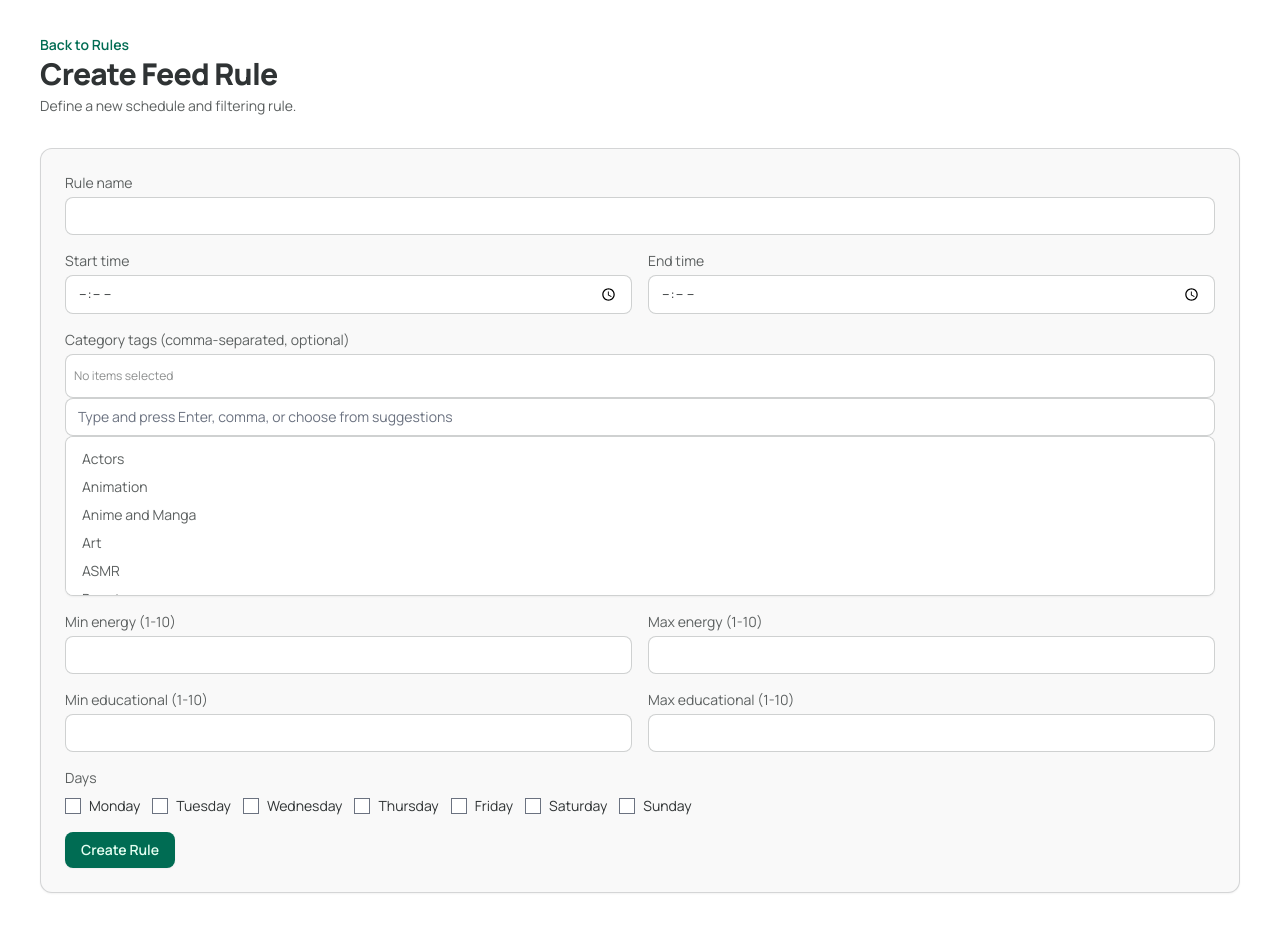
After one commit to Jennawinx/youtube-refined, a Django app: page /feed-rules/create/ in a window 1280 px wide. The commit adds this page. Run offline with Django 4.2, Linux system fonts and the light colour scheme; parts of the project's set-up code (start-up, migrations or seed data) failed here and were passed over; some libraries are stand-ins or nearby versions.

Commit message:
add functionality to update the rules

```diff
--- a/feed/urls.py
+++ b/feed/urls.py
@@ -1,11 +1,21 @@
 from django.urls import path
 
-from .views import feed_rules, home, home_more_html, subscriptions, subscriptions_create
+from .views import (
+    feed_rules,
+    feed_rules_create,
+    feed_rules_modify,
+    home,
+    home_more_html,
+    subscriptions,
+    subscriptions_create,
+)
 
 urlpatterns = [
     path('', home, name='home'),
     path('fragments/videos/', home_more_html, name='home_more_html'),
     path('feed-rules/', feed_rules, name='feed_rules'),
+    path('feed-rules/create/', feed_rules_create, name='feed_rules_create'),
+    path('feed-rules/<int:rule_id>/modify/', feed_rules_modify, name='feed_rules_modify'),
     path('subscriptions/', subscriptions, name='subscriptions'),
     path('subscriptions/create/', subscriptions_create, name='subscriptions_create'),
 ]
--- a/feed/views.py
+++ b/feed/views.py
@@ -3,7 +3,8 @@ import logging
 from typing import Optional
 
 from django.db.models import Q
-from django.shortcuts import redirect, render
+from django.shortcuts import get_object_or_404, redirect, render
+from django.urls import reverse
 
 from feed.models import Channel, FeedRule, Video
 from feed.services.rss import RssRefreshError, fetch_channel_feed, refresh_channel, refresh_channel_with_feed
@@ -199,119 +200,162 @@ def subscriptions_create(request):
     return render(request, "feed/subscriptions_create.html", context=context)
 
 
+def _rule_form_context_from_data(data: dict) -> dict:
+    return {
+        "name": data.get("name", "").strip(),
+        "start_time": data.get("start_time", "").strip(),
+        "end_time": data.get("end_time", "").strip(),
+        "category_tags_input": data.get("category_tags", "").strip(),
+        "min_energy": data.get("min_energy", "").strip(),
+        "max_energy": data.get("max_energy", "").strip(),
+        "min_educational": data.get("min_educational", "").strip(),
+        "max_educational": data.get("max_educational", "").strip(),
+    }
+
+
+def _rule_form_context_from_rule(rule: FeedRule) -> dict:
+    return {
+        "name": rule.name,
+        "start_time": rule.start_time.strftime("%H:%M"),
+        "end_time": rule.end_time.strftime("%H:%M"),
+        "category_tags_input": ", ".join(rule.category_tags or []),
+        "min_energy": rule.min_energy or "",
+        "max_energy": rule.max_energy or "",
+        "min_educational": rule.min_educational or "",
+        "max_educational": rule.max_educational or "",
+    }
+
+
+def _selected_days_from_data(data: dict) -> list[str]:
+    return list(data.getlist("days"))
+
+
+def _parse_rule_form_payload(data: dict) -> tuple[dict, Optional[str]]:
+    name = data.get("name", "").strip()
+    start_time = data.get("start_time", "").strip()
+    end_time = data.get("end_time", "").strip()
+    category_tags_input = data.get("category_tags", "").strip()
+
+    min_energy = _parse_rating(data.get("min_energy", ""))
+    max_energy = _parse_rating(data.get("max_energy", ""))
+    min_educational = _parse_rating(data.get("min_educational", ""))
+    max_educational = _parse_rating(data.get("max_educational", ""))
+
+    selected_days = _selected_days_from_data(data)
+
+    if not name:
+        return {}, "Rule name is required."
+    if not start_time or not end_time:
+        return {}, "Start and end time are required."
+    if min_energy is not None and max_energy is not None and min_energy > max_energy:
+        return {}, "Energy range is invalid: min cannot be greater than max."
+    if (
+        min_educational is not None
+        and max_educational is not None
+        and min_educational > max_educational
+    ):
+        return {}, "Educational range is invalid: min cannot be greater than max."
+
+    category_tags = [tag.strip() for tag in category_tags_input.split(",") if tag.strip()]
+
+    return {
+        "name": name,
+        "start_time": start_time,
+        "end_time": end_time,
+        "category_tags": category_tags,
+        "monday": "monday" in selected_days,
+        "tuesday": "tuesday" in selected_days,
+        "wednesday": "wednesday" in selected_days,
+        "thursday": "thursday" in selected_days,
+        "friday": "friday" in selected_days,
+        "saturday": "saturday" in selected_days,
+        "sunday": "sunday" in selected_days,
+        "min_energy": min_energy,
+        "max_energy": max_energy,
+        "min_educational": min_educational,
+        "max_educational": max_educational,
+    }, None
+
+
 def feed_rules(request):
-    rules = FeedRule.objects.order_by("start_time", "name")
     context = {
-        "rules": rules,
+        "rules": FeedRule.objects.order_by("start_time", "name"),
+        "success_message": request.GET.get("success", "").strip(),
+    }
+    return render(request, "feed/feed_rules.html", context=context)
+
+
+def feed_rules_create(request):
+    context = {
         "available_topics": topics,
-        "name": "",
-        "start_time": "",
-        "end_time": "",
-        "category_tags_input": "",
-        "min_energy": "",
-        "max_energy": "",
-        "min_educational": "",
-        "max_educational": "",
         "selected_days": [],
+        "submit_label": "Create Rule",
+        **_rule_form_context_from_data({}),
     }
 
     if request.method == "POST":
-        action = request.POST.get("action", "create").strip()
+        context.update(_rule_form_context_from_data(request.POST))
+        context["selected_days"] = _selected_days_from_data(request.POST)
 
-        if action == "delete":
-            rule_id = request.POST.get("rule_id", "").strip()
-            deleted_count, _ = FeedRule.objects.filter(id=rule_id).delete()
-            if deleted_count:
-                context["success_message"] = "Feed rule removed."
-                context["rules"] = FeedRule.objects.order_by("start_time", "name")
-            else:
-                context["error_message"] = "Feed rule was not found."
-            return render(request, "feed/feed_rules.html", context=context)
-
-        name = request.POST.get("name", "").strip()
-        start_time = request.POST.get("start_time", "").strip()
-        end_time = request.POST.get("end_time", "").strip()
-        category_tags_input = request.POST.get("category_tags", "").strip()
-
-        min_energy = _parse_rating(request.POST.get("min_energy", ""))
-        max_energy = _parse_rating(request.POST.get("max_energy", ""))
-        min_educational = _parse_rating(request.POST.get("min_educational", ""))
-        max_educational = _parse_rating(request.POST.get("max_educational", ""))
-
-        selected_days = request.POST.getlist("days")
-
-        context.update(
-            {
-                "name": name,
-                "start_time": start_time,
-                "end_time": end_time,
-                "category_tags_input": category_tags_input,
-                "min_energy": request.POST.get("min_energy", "").strip(),
-                "max_energy": request.POST.get("max_energy", "").strip(),
-                "min_educational": request.POST.get("min_educational", "").strip(),
-                "max_educational": request.POST.get("max_educational", "").strip(),
-                "selected_days": selected_days,
-            }
-        )
-
-        if not name:
-            context["error_message"] = "Rule name is required."
-            return render(request, "feed/feed_rules.html", context=context)
-        if not start_time or not end_time:
-            context["error_message"] = "Start and end time are required."
-            return render(request, "feed/feed_rules.html", context=context)
-
-        if min_energy is not None and max_energy is not None and min_energy > max_energy:
-            context["error_message"] = "Energy range is invalid: min cannot be greater than max."
-            return render(request, "feed/feed_rules.html", context=context)
-        if (
-            min_educational is not None
-            and max_educational is not None
-            and min_educational > max_educational
-        ):
-            context["error_message"] = "Educational range is invalid: min cannot be greater than max."
-            return render(request, "feed/feed_rules.html", context=context)
-
-        category_tags = [
-            tag.strip()
-            for tag in category_tags_input.split(",")
-            if tag.strip()
-        ]
+        payload, error = _parse_rule_form_payload(request.POST)
+        if error:
+            context["error_message"] = error
+            return render(request, "feed/feed_rules_create.html", context=context)
 
         try:
-            FeedRule.objects.create(
-                name=name,
-                start_time=start_time,
-                end_time=end_time,
-                category_tags=category_tags,
-                monday="monday" in selected_days,
-                tuesday="tuesday" in selected_days,
-                wednesday="wednesday" in selected_days,
-                thursday="thursday" in selected_days,
-                friday="friday" in selected_days,
-                saturday="saturday" in selected_days,
-                sunday="sunday" in selected_days,
-                min_energy=min_energy,
-                max_energy=max_energy,
-                min_educational=min_educational,
-                max_educational=max_educational,
-            )
-            context = {
-                "rules": FeedRule.objects.order_by("start_time", "name"),
-                "available_topics": topics,
-                "name": "",
-                "start_time": "",
-                "end_time": "",
-                "category_tags_input": "",
-                "min_energy": "",
-                "max_energy": "",
-                "min_educational": "",
-                "max_educational": "",
-                "selected_days": [],
-                "success_message": "Feed rule added.",
-            }
+            FeedRule.objects.create(**payload)
+            return redirect(f"{reverse('feed_rules')}?success=Feed+rule+added.")
         except Exception:
             logger.exception("Create feed rule request failed")
             context["error_message"] = "Unable to create feed rule."
 
-    return render(request, "feed/feed_rules.html", context=context)
+    return render(request, "feed/feed_rules_create.html", context=context)
+
+
+def feed_rules_modify(request, rule_id: int):
+    rule = get_object_or_404(FeedRule, id=rule_id)
+    context = {
+        "rule": rule,
+        "available_topics": topics,
+        "selected_days": [
+            day
+            for day in [
+                "monday",
+                "tuesday",
+                "wednesday",
+                "thursday",
+                "friday",
+                "saturday",
+                "sunday",
+            ]
+            if getattr(rule, day)
+        ],
+        "submit_label": "Save Changes",
+        **_rule_form_context_from_rule(rule),
+    }
+
+    if request.method == "POST":
+        action = request.POST.get("action", "update").strip()
+        if action == "delete":
+            rule.delete()
+            return redirect(f"{reverse('feed_rules')}?success=Feed+rule+removed.")
+
+        context.update(_rule_form_context_from_data(request.POST))
+        context["selected_days"] = _selected_days_from_data(request.POST)
+
+        payload, error = _parse_rule_form_payload(request.POST)
+        if error:
+            context["error_message"] = error
+            return render(request, "feed/feed_rules_modify.html", context=context)
+
+        for key, value in payload.items():
+            setattr(rule, key, value)
+
+        try:
+            rule.save()
+            return redirect(f"{reverse('feed_rules')}?success=Feed+rule+updated.")
+        except Exception:
+            logger.exception("Update feed rule request failed for rule_id=%s", rule.id)
+            context["error_message"] = "Unable to update feed rule."
+
+    return render(request, "feed/feed_rules_modify.html", context=context)
--- /dev/null
+++ b/templates/feed/feed_rules_create.html
@@ -0,0 +1,29 @@
+{% extends 'base.html' %}
+
+{% block title %}
+  Create Feed Rule
+{% endblock %}
+
+{% block content %}
+  <main class="w-full min-h-screen bg-surface-container-lowest overflow-y-auto px-10 py-8 flex flex-col gap-8">
+    <header class="flex items-center justify-between gap-4 flex-wrap">
+      <div>
+        <a href="{% url 'feed_rules' %}" class="text-sm font-semibold text-primary hover:underline">Back to Rules</a>
+        <h1 class="text-3xl font-extrabold tracking-tight">Create Feed Rule</h1>
+        <p class="text-sm text-on-surface-variant mt-1">Define a new schedule and filtering rule.</p>
+      </div>
+    </header>
+
+    {% include 'components/banner_error.html' with message=error_message %}
+
+    <section class="rounded-xl border border-outline-variant/50 bg-surface p-6 shadow-sm">
+      <form method="post" class="grid grid-cols-1 md:grid-cols-2 gap-4">
+        {% csrf_token %}
+        {% include 'feed/feed_rules_form.html' %}
+        <div class="md:col-span-2">
+          {% include 'components/button.html' with label=submit_label %}
+        </div>
+      </form>
+    </section>
+  </main>
+{% endblock %}
--- /dev/null
+++ b/templates/feed/feed_rules_form.html
@@ -0,0 +1,112 @@
+<label class="flex flex-col gap-1 md:col-span-2">
+  <span class="text-sm text-on-surface-variant">Rule name</span>
+  <input
+    type="text"
+    name="name"
+    value="{{ name }}"
+    required
+    class="rounded-lg border border-outline-variant/60 bg-white px-3 py-2 text-sm outline-none focus:border-primary"
+  />
+</label>
+
+<label class="flex flex-col gap-1">
+  <span class="text-sm text-on-surface-variant">Start time</span>
+  <input
+    type="time"
+    name="start_time"
+    value="{{ start_time }}"
+    required
+    class="rounded-lg border border-outline-variant/60 bg-white px-3 py-2 text-sm outline-none focus:border-primary"
+  />
+</label>
+
+<label class="flex flex-col gap-1">
+  <span class="text-sm text-on-surface-variant">End time</span>
+  <input
+    type="time"
+    name="end_time"
+    value="{{ end_time }}"
+    required
+    class="rounded-lg border border-outline-variant/60 bg-white px-3 py-2 text-sm outline-none focus:border-primary"
+  />
+</label>
+
+<div class="flex flex-col gap-1 md:col-span-2">
+  <span class="text-sm text-on-surface-variant">Category tags (comma-separated, optional)</span>
+  {% include 'components/autocomplete.html' with name='category_tags' value=category_tags_input values=available_topics input_bg_class='bg-white' tags_bg_class='bg-white' suggestions_bg_class='bg-white' %}
+</div>
+
+<label class="flex flex-col gap-1">
+  <span class="text-sm text-on-surface-variant">Min energy (1-10)</span>
+  <input
+    type="number"
+    min="1"
+    max="10"
+    name="min_energy"
+    value="{{ min_energy }}"
+    class="rounded-lg border border-outline-variant/60 bg-white px-3 py-2 text-sm outline-none focus:border-primary"
+  />
+</label>
+
+<label class="flex flex-col gap-1">
+  <span class="text-sm text-on-surface-variant">Max energy (1-10)</span>
+  <input
+    type="number"
+    min="1"
+    max="10"
+    name="max_energy"
+    value="{{ max_energy }}"
+    class="rounded-lg border border-outline-variant/60 bg-white px-3 py-2 text-sm outline-none focus:border-primary"
+  />
+</label>
+
+<label class="flex flex-col gap-1">
+  <span class="text-sm text-on-surface-variant">Min educational (1-10)</span>
+  <input
+    type="number"
+    min="1"
+    max="10"
+    name="min_educational"
+    value="{{ min_educational }}"
+    class="rounded-lg border border-outline-variant/60 bg-white px-3 py-2 text-sm outline-none focus:border-primary"
+  />
+</label>
+
+<label class="flex flex-col gap-1">
+  <span class="text-sm text-on-surface-variant">Max educational (1-10)</span>
+  <input
+    type="number"
+    min="1"
+    max="10"
+    name="max_educational"
+    value="{{ max_educational }}"
+    class="rounded-lg border border-outline-variant/60 bg-white px-3 py-2 text-sm outline-none focus:border-primary"
+  />
+</label>
+
+<fieldset class="md:col-span-2">
+  <legend class="text-sm text-on-surface-variant mb-2">Days</legend>
+  <div class="flex flex-wrap gap-3">
+    <label class="inline-flex items-center gap-2 text-sm">
+      <input type="checkbox" name="days" value="monday" {% if 'monday' in selected_days %}checked{% endif %} /> Monday
+    </label>
+    <label class="inline-flex items-center gap-2 text-sm">
+      <input type="checkbox" name="days" value="tuesday" {% if 'tuesday' in selected_days %}checked{% endif %} /> Tuesday
+    </label>
+    <label class="inline-flex items-center gap-2 text-sm">
+      <input type="checkbox" name="days" value="wednesday" {% if 'wednesday' in selected_days %}checked{% endif %} /> Wednesday
+    </label>
+    <label class="inline-flex items-center gap-2 text-sm">
+      <input type="checkbox" name="days" value="thursday" {% if 'thursday' in selected_days %}checked{% endif %} /> Thursday
+    </label>
+    <label class="inline-flex items-center gap-2 text-sm">
+      <input type="checkbox" name="days" value="friday" {% if 'friday' in selected_days %}checked{% endif %} /> Friday
+    </label>
+    <label class="inline-flex items-center gap-2 text-sm">
+      <input type="checkbox" name="days" value="saturday" {% if 'saturday' in selected_days %}checked{% endif %} /> Saturday
+    </label>
+    <label class="inline-flex items-center gap-2 text-sm">
+      <input type="checkbox" name="days" value="sunday" {% if 'sunday' in selected_days %}checked{% endif %} /> Sunday
+    </label>
+  </div>
+</fieldset>
```
Also changed, not shown: templates/feed/feed_rules.html (+5 -132 lines), templates/feed/feed_rules_modify.html (added, +31 -0 lines).
